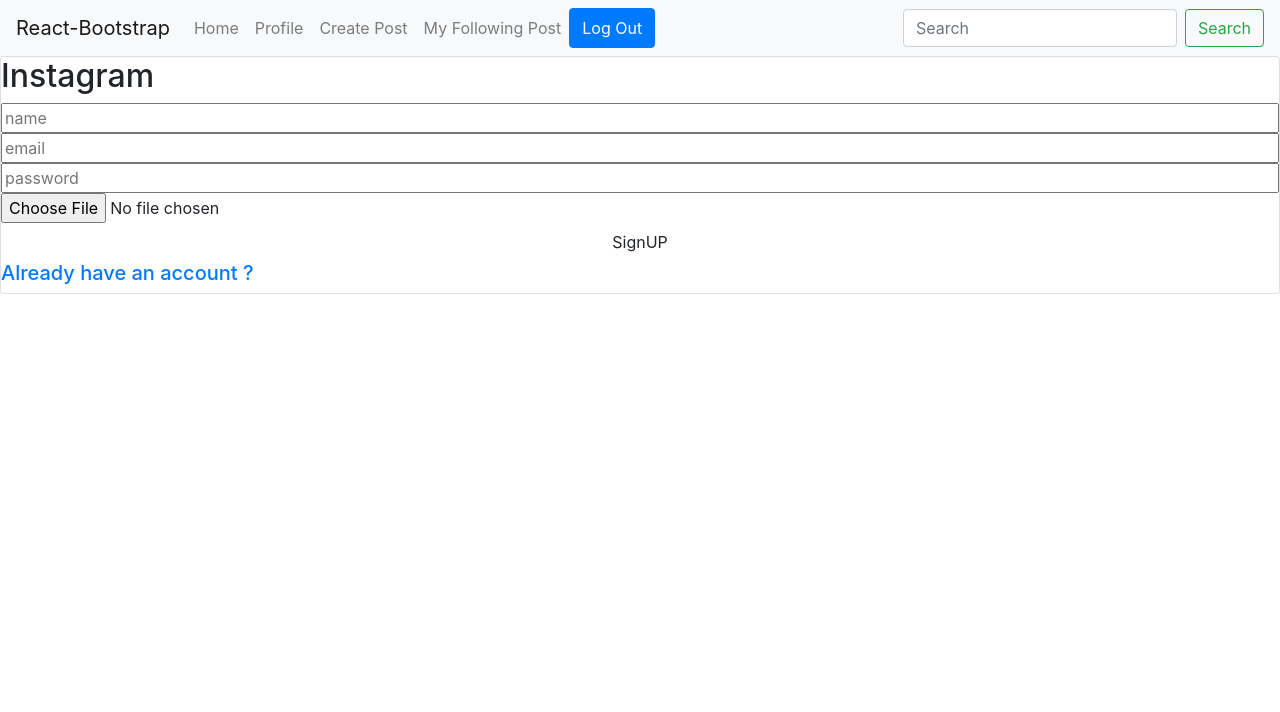
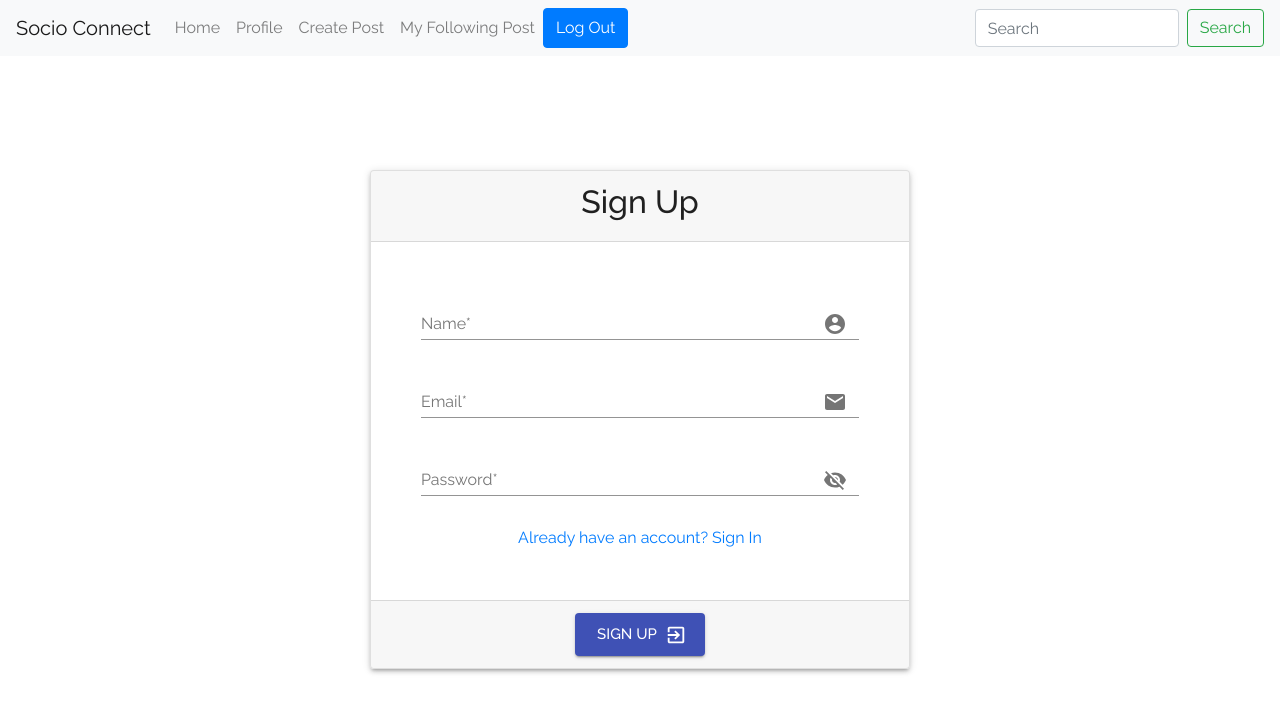
Before and after one commit to LalitDungriyal/Socio-Engage, a React (Create React App) app in the folder client/: page /signup in a window 1280 px wide. Shown: the top 712 px of the page. Built offline with nearby package versions, Linux system fonts and the light colour scheme; sample sign-in values are in the browser's storage.

Commit message:
Sign In and Sign Up page UI

```diff
--- a/client/package.json
+++ b/client/package.json
@@ -4,6 +4,9 @@
   "private": true,
   "proxy": "http://localhost:5000",
   "dependencies": {
+    "@material-ui/core": "^4.11.2",
+    "@material-ui/icons": "^4.11.2",
+    "@material-ui/lab": "^4.0.0-alpha.57",
     "@testing-library/jest-dom": "^4.2.4",
     "@testing-library/react": "^9.5.0",
     "@testing-library/user-event": "^7.2.1",
--- a/client/src/App.js
+++ b/client/src/App.js
@@ -1,5 +1,4 @@
 import React,{useEffect,createContext,useReducer,useContext} from 'react';
-import "./App.css"
 import {BrowserRouter,Route,Switch, useHistory} from 'react-router-dom'
 import NavBar from './components/NavBar'
 import Home from './components/screens/Home'
--- /dev/null
+++ b/client/src/assets/css/main.css
@@ -0,0 +1,19 @@
+@import url('https://fonts.googleapis.com/css2?family=Raleway:ital,wght@0,100;0,200;0,300;0,400;0,500;0,600;0,700;0,800;0,900;1,100;1,200;1,300;1,400;1,500;1,600;1,700;1,800;1,900&display=swap');
+
+body {
+    padding-top: 50px;
+    font-family: 'Raleway', sans-serif;
+    /* text-align: center; */
+}
+
+.card-login {
+    margin-top: 15vh;
+}
+
+.card-login .card-body{
+    padding: 50px;
+}
+
+.card-login .MuiFormControl-root{
+    margin-bottom: 30px;
+}
--- a/client/src/components/NavBar.js
+++ b/client/src/components/NavBar.js
@@ -36,8 +36,8 @@
     }
 
     return(
-      <Navbar bg="light" expand="lg">
-      <Navbar.Brand href="#home">React-Bootstrap</Navbar.Brand>
+      <Navbar fixed="top" bg="light" expand="lg">
+      <Navbar.Brand href="#home">Socio Connect</Navbar.Brand>
       <Navbar.Toggle aria-controls="basic-navbar-nav" />
       <Navbar.Collapse id="basic-navbar-nav">
         <Nav className="mr-auto">
--- a/client/src/components/screens/SignIn.js
+++ b/client/src/components/screens/SignIn.js
@@ -1,12 +1,22 @@
 import React,{useState, useContext} from 'react'
 import {Link,useHistory} from 'react-router-dom'
 import {UserContext} from '../../App'
+import { Card, Container, Row } from 'react-bootstrap'
+import Paper from '@material-ui/core/Paper';
+import Button from '@material-ui/core/Button';
+import EmailIcon from '@material-ui/icons/Email';
+import Visibility from '@material-ui/icons/Visibility';
+import VisibilityOff from '@material-ui/icons/VisibilityOff';
+import {FormControl, IconButton, Input, InputAdornment, InputLabel } from '@material-ui/core';
+import ExitToAppIcon from '@material-ui/icons/ExitToApp';
 
 const SignIn = ()=>{
     const {state, dispatch} = useContext(UserContext)
     const history = useHistory()
     const [password,setPasword] = useState("")
     const [email,setEmail] = useState("")
+    const [showPassword, togglePassword] = useState(false)
+
 
     const PostData = ()=>{
 
@@ -28,7 +38,6 @@
                localStorage.setItem("jwt", data.token)
                localStorage.setItem("user", JSON.stringify(data.user))
                dispatch({type:"USER", payload:data.user})
-               alert("Signed in Successfully")
                history.push('/')
            }
         }).catch(err=>{
@@ -37,35 +46,69 @@
     }
 
    return (
-      <div>
-          <div className="card auth-card input-field">
-            <h2>Instagram</h2>
+        <Container>
+            <Row className="justify-content-md-center">
+                <div className="col-12 col-md-6 card-login">
+                    <Paper elevation={3} >
+                        <Card className="text-center">
+                            <Card.Header><h2>Sign In</h2></Card.Header>
+                            <Card.Body>
 
-            <input
-            type="text"
-            placeholder="email"
+                                <FormControl fullWidth>
+                                    <InputLabel htmlFor="email-field">Email*</InputLabel>
+                                    <Input
+                                        id="email-field"
+                                        type='email'
                                         value={email}
                                         onChange={(e)=>setEmail(e.target.value)}
+                                        endAdornment={
+                                        <InputAdornment position="end">
+                                            <IconButton>
+                                                <EmailIcon/>
+                                            </IconButton>
+                                        </InputAdornment>
+                                        }
                                     />
+                                </FormControl>
 
-            <input
-            type="password"
-            placeholder="password"
+                                <FormControl fullWidth>
+                                    <InputLabel htmlFor="standard-adornment-password">Password*</InputLabel>
+                                    <Input
+                                        required
+                                        id="standard-adornment-password"
+                                        type={showPassword ? 'text' : 'password'}
                                         value={password}
                                         onChange={(e)=>setPasword(e.target.value)}
+                                        endAdornment={
+                                        <InputAdornment position="end">
+                                            <IconButton
+                                            aria-label="toggle password visibility"
+                                            onClick={ () => togglePassword(!showPassword)}
+                                            >
+                                            {showPassword ? <Visibility /> : <VisibilityOff />}
+                                            </IconButton>
+                                        </InputAdornment>
+                                        }
                                     />
-
-            <button className="btn waves-effect waves-light #64b5f6 blue darken-1"
+                                </FormControl>
+                                <Link to="/signup">Don't have an account? Sign Up</Link>
+                            </Card.Body>
+                            <Card.Footer className="text-muted">
+                                <Button
+                                    size="large"
+                                    variant="contained"
+                                    color="primary"
                                     onClick={()=>PostData()}
+                                    endIcon={<ExitToAppIcon/>}
                                 >
-                SignIn
-            </button>
-            <h5>
-                <Link to="/signup">Don't have an account ?</Link>
-            </h5>
-
+                                    Sign In
+                                </Button>
+                            </Card.Footer>
+                        </Card>
+                    </Paper>
                 </div>
-      </div>
+            </Row>
+        </Container>
    )
 }
 
--- a/client/src/components/screens/Signup.js
+++ b/client/src/components/screens/Signup.js
@@ -1,5 +1,14 @@
 import React,{useEffect, useState} from 'react'
 import {Link,useHistory} from 'react-router-dom'
+import { Card, Container, Row } from 'react-bootstrap'
+import Paper from '@material-ui/core/Paper';
+import Button from '@material-ui/core/Button';
+import {FormControl, IconButton, Input, InputAdornment, InputLabel } from '@material-ui/core';
+import ExitToAppIcon from '@material-ui/icons/ExitToApp';
+import AccountCircleIcon from '@material-ui/icons/AccountCircle';
+import Visibility from '@material-ui/icons/Visibility';
+import VisibilityOff from '@material-ui/icons/VisibilityOff';
+import EmailIcon from '@material-ui/icons/Email';
 
 const SignUp  = ()=>{
     const history = useHistory()
@@ -8,6 +17,7 @@
     const [email,setEmail] = useState("")
     const [image,setImage] = useState("")
     const [imgurl,setImgUrl] = useState(undefined)
+    const [showPassword, togglePassword] = useState(false)
 
     useEffect(() => {
         if(imgurl) {
@@ -73,45 +83,87 @@
     }
 
    return (
-      <div>
-          <div className="card auth-card input-field">
-            <h2>Instagram</h2>
-            <input
-            type="text"
-            placeholder="name"
+    <Container>
+        <Row className="justify-content-md-center">
+            <div className="col-12 col-md-6 card-login">
+                <Paper elevation={3} >
+                    <Card className="text-center">
+                        <Card.Header><h2>Sign Up</h2></Card.Header>
+                        <Card.Body>
+
+                            <FormControl fullWidth>
+                                <InputLabel htmlFor="name-field">Name*</InputLabel>
+                                <Input
+                                    id="name-field"
+                                    type='text'
                                     value={name}
                                     onChange={(e)=>setName(e.target.value)}
+                                    endAdornment={
+                                    <InputAdornment position="end">
+                                        <IconButton>
+                                            <AccountCircleIcon/>
+                                        </IconButton>
+                                    </InputAdornment>
+                                    }
                                 />
-            <input
-            type="text"
-            placeholder="email"
+                            </FormControl>
+
+                            <FormControl fullWidth>
+                                <InputLabel htmlFor="email-field">Email*</InputLabel>
+                                <Input
+                                    id="email-field"
+                                    type='email'
                                     value={email}
                                     onChange={(e)=>setEmail(e.target.value)}
+                                    endAdornment={
+                                    <InputAdornment position="end">
+                                        <IconButton>
+                                            <EmailIcon/>
+                                        </IconButton>
+                                    </InputAdornment>
+                                    }
                                 />
-            <input
-            type="password"
-            placeholder="password"
+                            </FormControl>
+
+                            <FormControl fullWidth>
+                                <InputLabel htmlFor="standard-adornment-password">Password*</InputLabel>
+                                <Input
+                                    required
+                                    id="standard-adornment-password"
+                                    type={showPassword ? 'text' : 'password'}
                                     value={password}
                                     onChange={(e)=>setPasword(e.target.value)}
+                                    endAdornment={
+                                    <InputAdornment position="end">
+                                        <IconButton
+                                        aria-label="toggle password visibility"
+                                        onClick={ () => togglePassword(!showPassword)}
+                                        >
+                                        {showPassword ? <Visibility /> : <VisibilityOff />}
+                                        </IconButton>
+                                    </InputAdornment>
+                                    }
                                 />
+                            </FormControl>
+                            <Link to="/signin">Already have an account? Sign In</Link>
+                        </Card.Body>
+                        <Card.Footer className="text-muted">
+                            <Button
+                                size="large"
+                                variant="contained"
+                                color="primary"
+                                onClick={()=>PostData()}
+                                endIcon={<ExitToAppIcon/>}
+                            >
+                                Sign Up
+                            </Button>
+                        </Card.Footer>
+                    </Card>
+                </Paper>
+            </div>
+        </Row>
+    </Container>
 
-            <input
-                type="file"
-                placeholder="upload pic"
-                onChange={(e) => setImage(e.target.files[0])}
-            />
-
-            <button className="btn waves-effect waves-light #64b5f6 blue darken-1"
-            onClick={()=>PostData()}
-            >
-                SignUP
-            </button>
-            <h5>
-                <Link to="/signin">Already have an account ?</Link>
-            </h5>
-
-        </div>
-      </div>
    )
 }
 
--- a/client/src/index.css
+++ /dev/null
@@ -1,13 +0,0 @@
-body {
-  margin: 0;
-  font-family: -apple-system, BlinkMacSystemFont, 'Segoe UI', 'Roboto', 'Oxygen',
-    'Ubuntu', 'Cantarell', 'Fira Sans', 'Droid Sans', 'Helvetica Neue',
-    sans-serif;
-  -webkit-font-smoothing: antialiased;
-  -moz-osx-font-smoothing: grayscale;
-}
-
-code {
-  font-family: source-code-pro, Menlo, Monaco, Consolas, 'Courier New',
-    monospace;
-}
```
Also changed, not shown: client/src/index.js (+15 -2 lines), client/src/App.css (deleted), 1 other file (tests, documents, lock files or other folders). Lines whose indentation alone changed are shown as unchanged.
